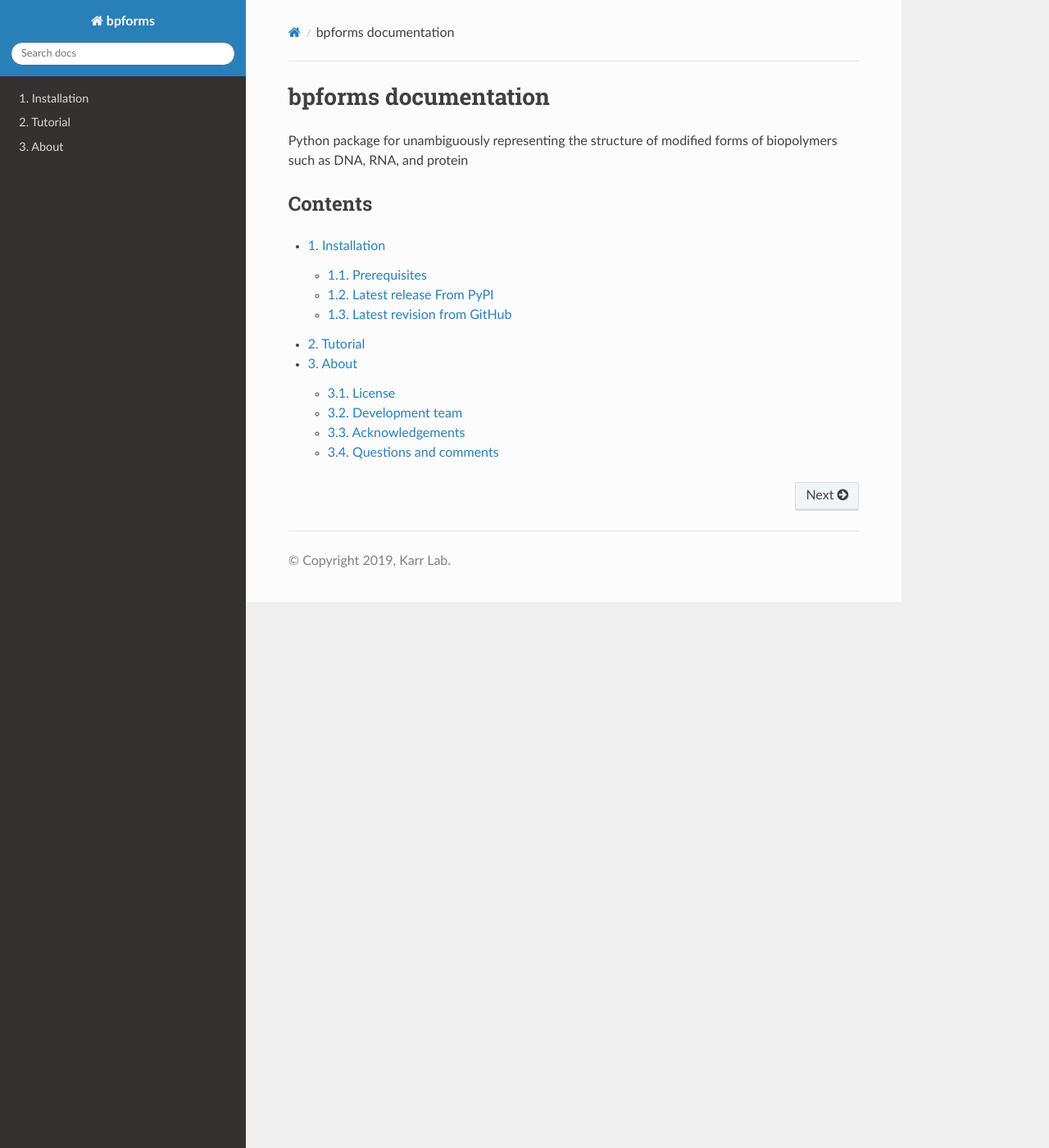
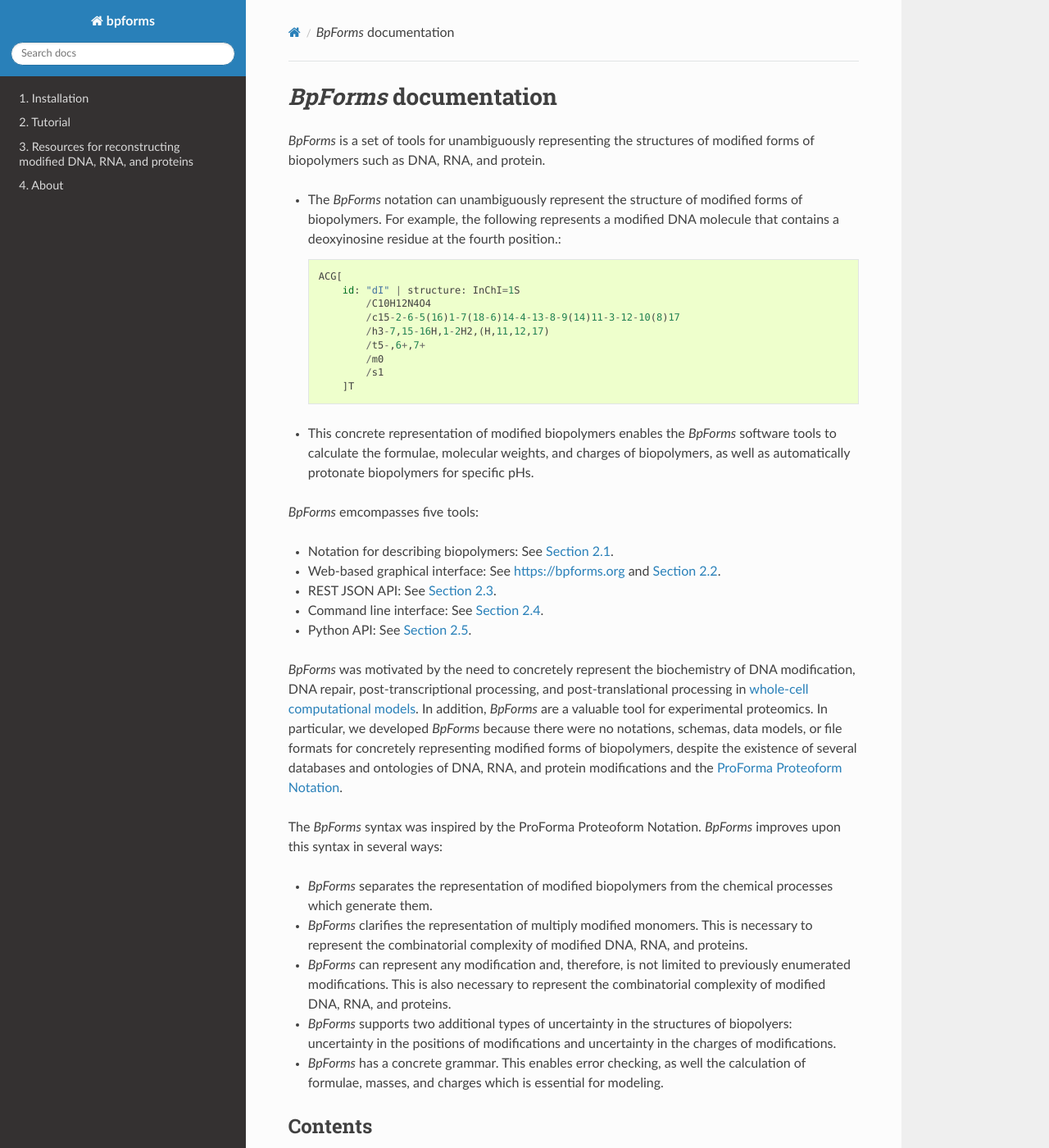
Before and after one commit to KarrLab/bpforms, a Sphinx documentation site: the page built from docs/index.rst, in a window 1280 px wide and 1400 px high. Shown: the whole window at 82% size. Built offline with Sphinx 7.4.7 and the Read the Docs theme 2.0.0, drawn with Linux system fonts in a browser that asks for light colours; pages that are not in the unit, such as notebooks, are missing from menus; some of the changed text lies outside the part shown.

Commit message:
adding docs

```diff
--- a/docs/about.rst
+++ b/docs/about.rst
@@ -16,9 +16,15 @@
 
 This package was developed by the `Karr Lab <https://www.karrlab.org/>`_ at the Icahn School of Medicine at Mount Sinai in New York, USA.
 
+* `Jonathan Karr <https://www.karrlab.org/>`_
+* `Yassmine Chebbaro <https://www.linkedin.com/in/yassmine-chebaro-6bb8a05/>`_
+* `Paul Lang <http://www.dtc.ox.ac.uk/people/17/langp/>`_
+
 ----------------------
 Acknowledgements
 ----------------------
+
+This work was supported by a National Institute of Health P41 award [grant number 1 P41 EB023912] and a National Science Foundation INSPIRE award [grant number 1649014].
 
 ----------------------
 Questions and comments
--- a/docs/index.rst
+++ b/docs/index.rst
@@ -1,7 +1,40 @@
-bpforms documentation
+`BpForms` documentation
 =====================
 
-Python package for unambiguously representing the structure of modified forms of biopolymers such as DNA, RNA, and protein
+
+`BpForms` is a set of tools for unambiguously representing the structures of modified forms of biopolymers such as DNA, RNA, and protein.
+
+* The `BpForms` notation can unambiguously represent the structure of modified forms of biopolymers. For example, the following represents a modified DNA molecule that contains a deoxyinosine residue at the fourth position.::
+
+    ACG[
+        id: "dI" | structure: InChI=1S
+            /C10H12N4O4
+            /c15-2-6-5(16)1-7(18-6)14-4-13-8-9(14)11-3-12-10(8)17
+            /h3-7,15-16H,1-2H2,(H,11,12,17)
+            /t5-,6+,7+
+            /m0
+            /s1
+        ]T
+
+* This concrete representation of modified biopolymers enables the `BpForms` software tools to calculate the formulae, molecular weights, and charges of biopolymers, as well as automatically protonate biopolymers for specific pHs.
+
+`BpForms` emcompasses five tools:
+
+* Notation for describing biopolymers: See :numref:`notation`.
+* Web-based graphical interface: See `https://bpforms.org <https://bpforms.org>`_ and :numref:`graphical_web_interface`.
+* REST JSON API: See :numref:`rest_api`.
+* Command line interface: See :numref:`cli`.
+* Python API: See :numref:`python_api`.
+
+`BpForms` was motivated by the need to concretely represent the biochemistry of DNA modification, DNA repair, post-transcriptional processing, and post-translational processing in `whole-cell computational models <https://www.wholecell.org>`_. In addition, `BpForms` are a valuable tool for experimental proteomics. In particular, we developed `BpForms` because there were no notations, schemas, data models, or file formats for concretely representing modified forms of biopolymers, despite the existence of several databases and ontologies of DNA, RNA, and protein modifications and the `ProForma Proteoform Notation <https://www.topdownproteomics.org/resources/proforma/>`_.
+
+The `BpForms` syntax was inspired by the ProForma Proteoform Notation. `BpForms` improves upon this syntax in several ways:
+
+* `BpForms` separates the representation of modified biopolymers from the chemical processes which generate them.
+* `BpForms` clarifies the representation of multiply modified monomers. This is necessary to represent the combinatorial complexity of modified DNA, RNA, and proteins.
+* `BpForms` can represent any modification and, therefore, is not limited to previously enumerated modifications. This is also necessary to represent the combinatorial complexity of modified DNA, RNA, and proteins.
+* `BpForms` supports two additional types of uncertainty in the structures of biopolyers: uncertainty in the positions of modifications and uncertainty in the charges of modifications.
+* `BpForms` has a concrete grammar. This enables error checking, as well the calculation of formulae, masses, and charges which is essential for modeling.
 
 Contents
 --------
@@ -12,5 +45,6 @@
 
    installation.rst
    tutorial.rst
+   resources.rst
    API documentation <source/modules.rst>
    about.rst
--- a/docs/installation.rst
+++ b/docs/installation.rst
@@ -5,8 +5,8 @@
 --------------------------
 
 * `OpenBabel <http://openbabel.org>`_
-* Python
-* Pip
+* `Pip <https://pip.pypa.io>`_ >= 18.0
+* `Python <https://www.python.org>`_ >= 3.6
 
 Latest release From PyPI
 ---------------------------
--- /dev/null
+++ b/docs/notation.rst
@@ -0,0 +1,142 @@
+.. _notation:
+
+`BpForms` notation
+------------------
+
+The `BpForms` notation represents biopolymer forms as FASTA sequences with modified residues described by multiple attributes separated by "|" inside square brackets. The locations of modified residues are encoded by their positions within the sequence.
+
+    * ``[id: "dI" | name: "deoxyinosine"]ACGC``: represents deoxyinosine at the first position
+    * ``AC[id: "dI" | name: "deoxyinosine"]GC``: represents deoxyinosine at the third position
+    * ``ACGC[id: "dI" | name: "deoxyinosine"]``: represents deoxyinosine at the last position
+
+
+Structure
+^^^^^^^^^
+
+The ``structure`` attribute can describe the chemical structure of modified residues. This should be an InChI-encoded string. Each modified residue can have one structure.::
+
+    [id: "dI" |
+        structure: InChI=1S
+            /C10H12N4O4
+            /c15-2-6-5(16)1-7(18-6)14-4-13-8-9(14)11-3-12-10(8)17
+            /h3-7,15-16H,1-2H2,(H,11,12,17)
+            /t5-,6+,7+
+            /m0
+            /s1
+        ]
+
+
+Uncertainty
+^^^^^^^^^^^
+
+`BpForms` can also represent two types of uncertainty in the structures of biopolymer forms.
+
+* The ``delta-mass`` ``delta-charge`` attributes can describe uncertainty in the chemical identities of modified residues. For example, ``[id: "dAMP" | delta-mass: 1 | delta-charge: 1]`` indicates that the presence of an additional hydrogen atom whose exact location is not known.
+* The ``position`` attribute can describe uncertainty in the positions of modified residues. For example, ``[id: "dI" | position: 2-3]`` indicates that deoxyinosine may occur anywhere between the second and third position.
+
+
+Metadata
+^^^^^^^^
+
+`BpForms` can also represent several types of metadata:
+
+* The ``id`` and ``name`` attributes can be used to provide human-readable labels for modified residues. Only one id and one name is allowed per residue::
+
+    [id: "dI"
+        | name: "deoxyinosine"
+        ]
+
+* The ``synonym`` attribute can be used to provide additional human-readable labels. Each residue can have multiple synonyms.::
+
+    [id: "dI"
+        | synonym: "2'-deoxyinosine"
+        | synonym: "2'-deoxyinosine, 9-[(2R,4S,5R)-4-hydroxy-5-(hydroxymethyl)tetrahydrofuran-2-yl]-9H-purin-6-ol"
+        ]
+
+* The ``identifier`` attribute can be used to provide references to entries in external databases. Each residue can have multiple identifiers. The namespaces and ids of identifers must be separated by "/".::
+
+    [id: "dI"
+        | identifier: biocyc.compound/DEOXYINOSINE
+        | identifier: chebi/CHEBI:28997
+        | identifier: pubchem.compound/65058
+        ]
+
+* The ``comments`` attribute can be used to describe additional information about each residue. Each residue can only have one comment.::
+
+    [id: "dI"
+        | comments: "A purine 2'-deoxyribonucleoside that is inosine in which the
+                     hydroxy group at position 2' is replaced by a hydrogen."
+        ]
+
+
+Syntax
+^^^^^^
+
+* Modified residues are described by square brackets ("[" and "]")
+* The position of the square brackets describes their location within the sequence
+* Attributes of modified residues are separated by vertical pipes ("|")
+* Attributes and their values are separated by colons (":")
+* White spaces are ignored around the attribute and field separators
+* All of the attributes can optional. However, the structure attribute is necessary to compute the formula, molecular weight, and charge.
+* String-valued attribute values (id, name, synonym, comments) must be enclosed in quotes ('"')
+* The namespaces and ids of identifers must be separated by "/".
+
+
+Grammar
+^^^^^^^
+
+The following is the definition of the `BpForms` grammar.::
+
+    ?start: seq
+    seq: base+
+    ?base: alphabet_base | inline_base
+    alphabet_base: CHARS
+    inline_base: "[" WS* inline_base_attr (ATTR_SEP inline_base_attr)* WS* "]"
+    ?inline_base_attr: id | name | synonym | identifier | structure | delta_mass | delta_charge | position | comments
+    ?id: "id" FIELD_SEP WS* ESCAPED_STRING
+    ?name: "name" FIELD_SEP WS* ESCAPED_STRING
+    ?synonym: "synonym" FIELD_SEP WS* ESCAPED_STRING
+    ?identifier: "identifier" FIELD_SEP WS* identifier_ns "/" identifier_id
+    ?identifier_ns: /[A-Za-z0-9_\.\-]+/
+    ?identifier_id: /[A-Za-z0-9_\.\-:]+/
+    ?structure: "structure" FIELD_SEP WS* INCHI
+    ?delta_mass: "delta-mass" FIELD_SEP WS* DALTON
+    ?delta_charge: "delta-charge" FIELD_SEP WS* CHARGE
+    ?position: "position" FIELD_SEP WS* START_POSITION? WS* "-" WS* END_POSITION?
+    ?comments: "comments" FIELD_SEP WS* ESCAPED_STRING
+    ATTR_SEP: WS* "|" WS*
+    FIELD_SEP: ":"
+    CHARS: /[A-Z][a-z0-9_]*/
+    INCHI: /InChI=1S\/[A-Za-z0-9\(\)\-\+,\/]+/
+    DALTON: /[\-\+]?[0-9]+(\.[0-9]*)?/
+    CHARGE: /[\-\+]?[0-9]+/
+    START_POSITION: INT
+    END_POSITION: INT
+    WS: /[ \t\f\r\n]/+
+    ESCAPED_STRING : "\"" _STRING_ESC_INNER "\""
+    _STRING_ESC_INNER: _STRING_INNER /(?<!\\)(\\\\)*?/
+    _STRING_INNER: /.*?/
+    INT: DIGIT+
+    DIGIT: "0".."9"
+
+
+Examples
+^^^^^^^^
+
+* DNA::
+
+    ACGT[id: "dI" | structure: InChI=1S/C10H12N4O4/c15-2-6-5(16)1-7(18-6)14-4-13-8-9(14)11-3-12-10(8)17
+    /h3-7,15-16H,1-2H2,(H,11,12,17)/t5-,6+,7+/m0/s1]AG[id: "m6A" | structure: InChI=1S/C6H7N5
+    /c1-7-5-4-6(10-2-8-4)11-3-9-5/h2-3H,1H3,(H2,7,8,9,10,11)]
+
+* RNA::
+
+    ACGU[id: "m1G" | structure: InChI=1S/C11H15N5O5/c1-15-9(20)5-8(14-11(15)12)16(3-13-5)10-7(19)6(18)4(2-17)21-10
+    /h3-4,6-7,10,17-19H,2H2,1H3,(H2,12,14)/t4-,6-,7-,10-/m1/s1]AG[id: "m1A" | structure: InChI=1S/C11H15N5O4
+    /c1-15-3-14-10-6(9(15)12)13-4-16(10)11-8(19)7(18)5(2-17)20-11/h3-5,7-8,11-12,17-19H,2H2,1H3/t5-,7-,8-,11-/m1/s1]
+
+* Protein::
+
+    ARGKL[id: "m3Arg" | structure: InChI=1S/C7H16N4O2/c1-4(5(8)6(12)13)2-3-11-7(9)10
+    /h4-5H,2-3,8H2,1H3,(H,12,13)(H4,9,10,11)/t4?,5-/m0/s1]YRCG[id: "lysidine" | structure: InChI=1S/C4H8N2
+    /c1-4-5-2-3-6-4/h2-3H2,1H3,(H,5,6)]
--- /dev/null
+++ b/docs/python_api.rst
@@ -0,0 +1,65 @@
+.. _python_api:
+
+Python API
+----------
+
+
+Importing `BpForms`
+^^^^^^^^^^^^^^^^^^^
+
+The following command should be run to import ``BpForms``.::
+
+    import bpforms
+
+
+Creating biopolymer forms
+^^^^^^^^^^^^^^^^^^^^^^^^^
+
+The following command can be run to a DNA form.::
+
+    dna_form = bpforms.DnaForm.from_str('ACG[
+        id: "dI" |
+        structure: InChI=1S
+            /C10H12N4O4
+            /c15-2-6-5(16)1-7(18-6)14-4-13-8-9(14)11-3-12-10(8)17
+            /h3-7,15-16H,1-2H2,(H,11,12,17)
+            /t5-,6+,7+
+            /m0
+            /s1
+        ]AC')
+
+
+Getting a setting residues
+^^^^^^^^^^^^^^^^^^^^^^^^^^
+Individual residues and slices of residues can be get and set similar to lists.::
+
+    dna_form[0] ==> A
+    dna_form[1] = bpforms.dna_alphabet.A
+    dna_form[1:3] ==> [C, G]
+    dna_form[1:3] = bpforms.dna_alphabet.from_str('TA')
+
+
+Protonation
+^^^^^^^^^^^
+The following command can be run to calculate the major protation state of each residue in a biopolymer form.::
+
+    dna_form.protonate(8.)
+
+
+Calculation of physical properties
+^^^^^^^^^^^^^^^^^^^^^^^^^^^^^^^^^^
+The following command can be run to calculate the length, formula, molecular weight, and charge of a biopolymer form.::
+
+    len(dna_form)
+    dna_form.get_formula()
+    dna_form.get_mol_wt()
+    dna_form.get_charge()
+
+
+Determine if two biopolymers describe the same structure
+^^^^^^^^^^^^^^^^^^^^^^^^^^^^^^^^^^^^^^^^^^^^^^^^^^^^^^^^
+The following command can be run to determine if two biopolymers describe the same structure.::
+
+    dna_form_1 = bpforms.DnaForm.from_str(...)
+    dna_form_2 = bpforms.DnaForm.from_str(...)
+    dna_form_1.is_equal(dna_form_2)
--- a/setup.py
+++ b/setup.py
@@ -22,7 +22,7 @@
 setuptools.setup(
     name=name,
     version=md.version,
-    description='Package for unambiguously representing the structure of modified forms of biopolymers such as DNA, RNA, and protein',
+    description='Unambiguous representation of modified DNA, RNA, and proteins',
     long_description=md.long_description,
     url="https://github.com/KarrLab/" + name,
     download_url='https://github.com/KarrLab/' + name,
```
Also changed, not shown: README.md (+38 -3 lines), docs/cli.rst (added, +26 -0 lines), docs/resources.rst (added, +23 -0 lines), docs/rest_api.rst (added, +43 -0 lines), docs/tutorial.rst (+9 -1 lines), docs/website.rst (added, +12 -0 lines).
